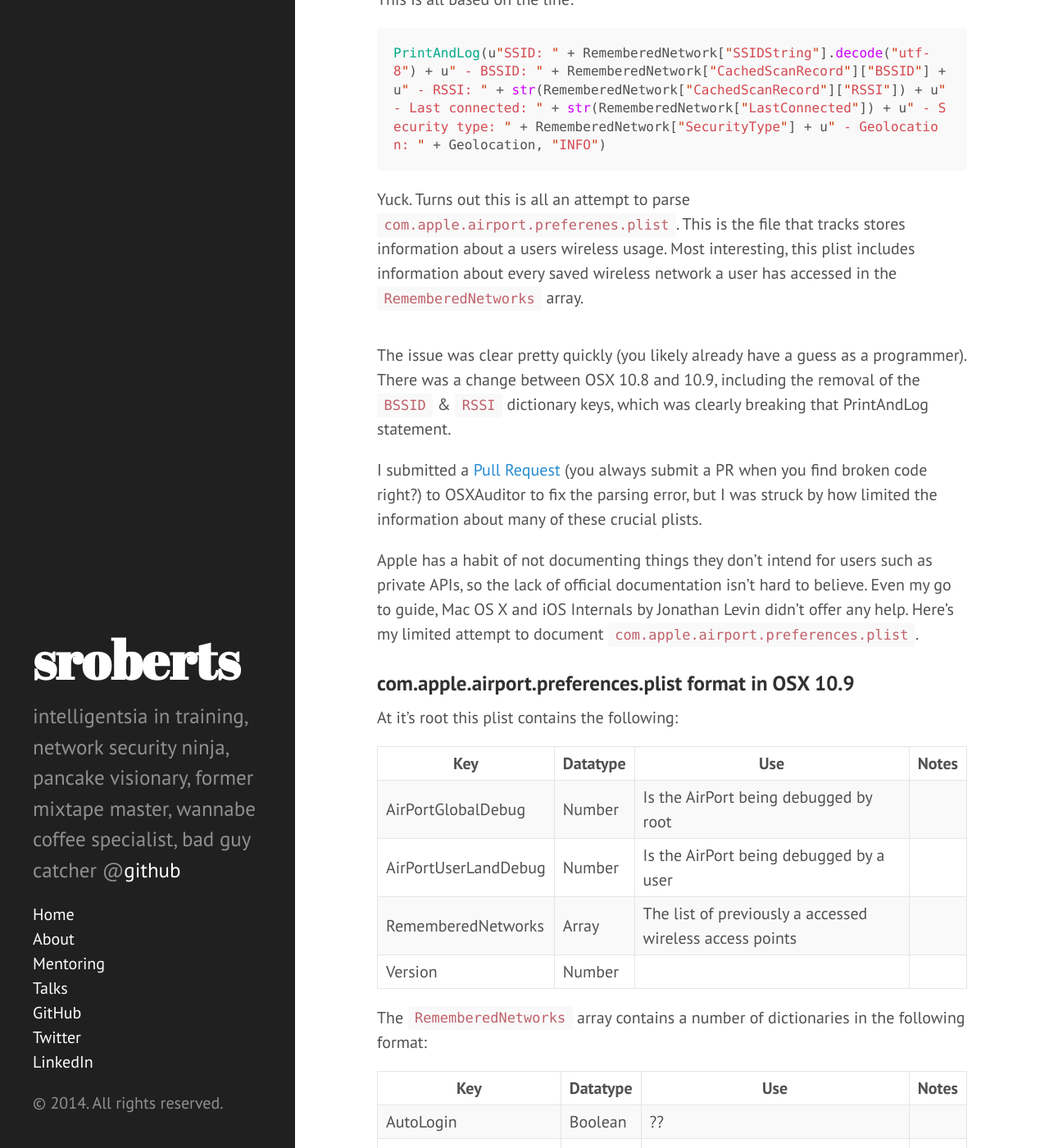
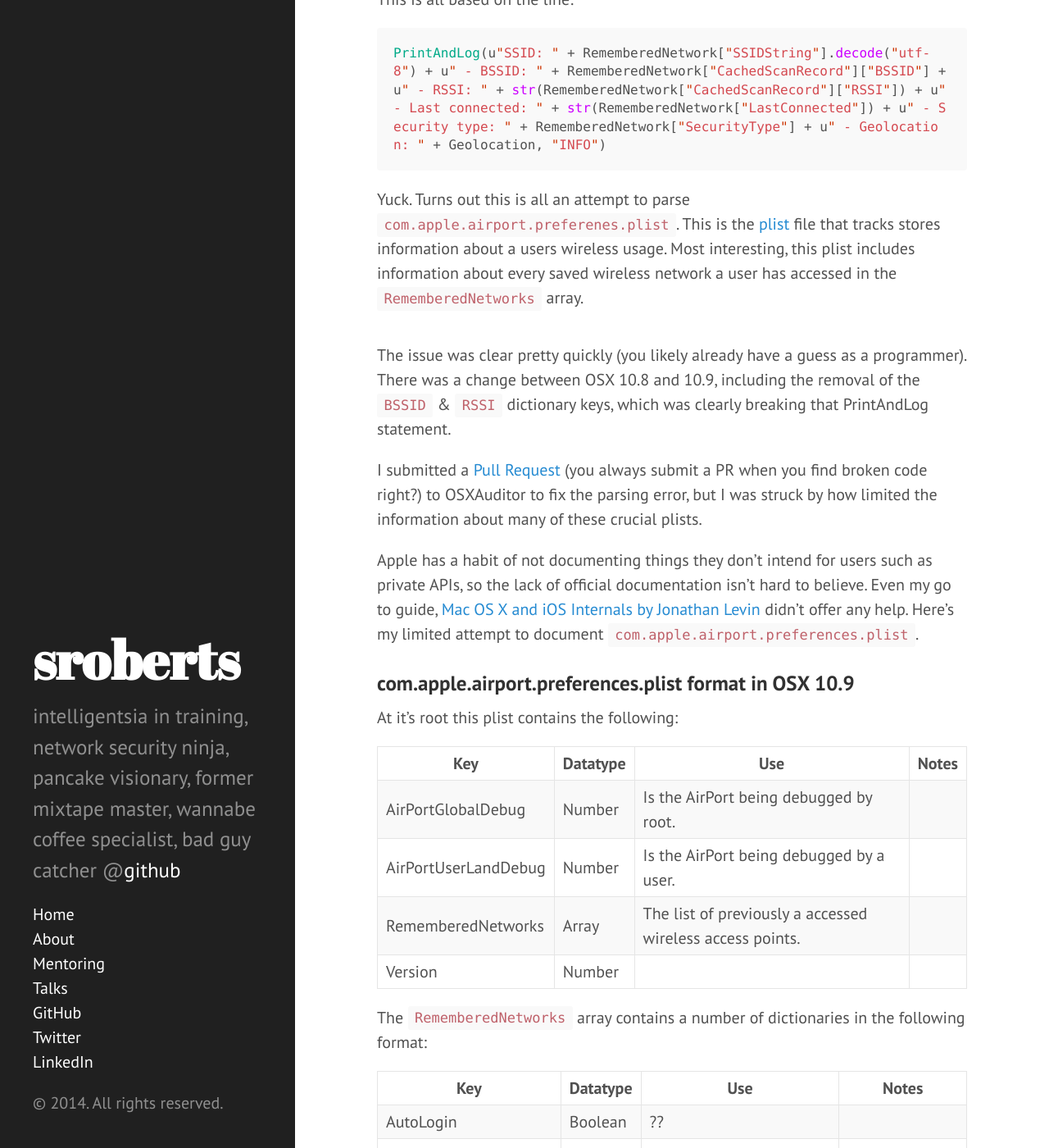
Before and after one commit to sroberts/sroberts.github.io, a Jekyll site: the page built from _posts/2014-03-03-osx-airport-changes.md, in a window 1280 px wide and 1400 px high, scrolled down 376 px. Shown: the whole window at 82% size. Built offline with Jekyll 4.4.1, drawn with Linux system fonts in a browser that asks for light colours; Markdown is read by kramdown in place of the engine named in the settings; some of the changed text lies outside the part shown.

Commit message:
Added links and punctuation.

````diff
--- a/_posts/2014-03-03-osx-airport-changes.md
+++ b/_posts/2014-03-03-osx-airport-changes.md
@@ -15,7 +15,7 @@ This is all based on the line:
 PrintAndLog(u"SSID: " + RememberedNetwork["SSIDString"].decode("utf-8") + u" - BSSID: " + RememberedNetwork["CachedScanRecord"]["BSSID"] + u" - RSSI: " + str(RememberedNetwork["CachedScanRecord"]["RSSI"]) + u" - Last connected: " + str(RememberedNetwork["LastConnected"]) + u" - Security type: " + RememberedNetwork["SecurityType"] + u" - Geolocation: " + Geolocation, "INFO")
 ```
 
-Yuck. Turns out this is all an attempt to parse ```com.apple.airport.preferenes.plist```. This is the file that tracks stores information about a users wireless usage. Most interesting, this plist includes information about every saved wireless network a user has accessed in the ```RememberedNetworks``` array.
+Yuck. Turns out this is all an attempt to parse ```com.apple.airport.preferenes.plist```. This is the [plist](https://developer.apple.com/library/mac/documentation/Darwin/Reference/Manpages/man5/plist.5.html) file that tracks stores information about a users wireless usage. Most interesting, this plist includes information about every saved wireless network a user has accessed in the ```RememberedNetworks``` array.
 
 ![](./public/wireless-plist.png)
 
@@ -23,7 +23,7 @@ The issue was clear pretty quickly (you likely already have a guess as a program
 
 I submitted a [Pull Request](https://github.com/jipegit/OSXAuditor/pull/8) (you always submit a PR when you find broken code right?) to OSXAuditor to fix the parsing error, but I was struck by how limited the information about many of these crucial plists.
 
-Apple has a habit of not documenting things they don't intend for users such as private APIs, so the lack of official documentation isn't hard to believe. Even my go to guide,  Mac OS X and iOS Internals by Jonathan Levin didn't offer any help. Here's my limited attempt to document ```com.apple.airport.preferences.plist```.
+Apple has a habit of not documenting things they don't intend for users such as private APIs, so the lack of official documentation isn't hard to believe. Even my go to guide,  [Mac OS X and iOS Internals by Jonathan Levin](http://www.wiley.com/WileyCDA/WileyTitle/productCd-1118057651.html) didn't offer any help. Here's my limited attempt to document ```com.apple.airport.preferences.plist```.
 
 ### com.apple.airport.preferences.plist format in OSX 10.9
 
@@ -31,9 +31,9 @@ At it's root this plist contains the following:
 
 | Key | Datatype | Use | Notes |
 | --- | -------- | --- | ----- |
-| AirPortGlobalDebug | Number | Is the AirPort being debugged by root | |
-| AirPortUserLandDebug | Number | Is the AirPort being debugged by a user | |
-| RememberedNetworks | Array | The list of previously a  accessed wireless access points | |
+| AirPortGlobalDebug | Number | Is the AirPort being debugged by root. | |
+| AirPortUserLandDebug | Number | Is the AirPort being debugged by a user. | |
+| RememberedNetworks | Array | The list of previously a  accessed wireless access points. | |
 | Version | Number | | |
 
 The ```RememberedNetworks``` array contains a number of dictionaries in the following format:
````
Also changed, not shown: other parts of _posts/2014-03-03-osx-airport-changes.md (+4 -4 lines).
